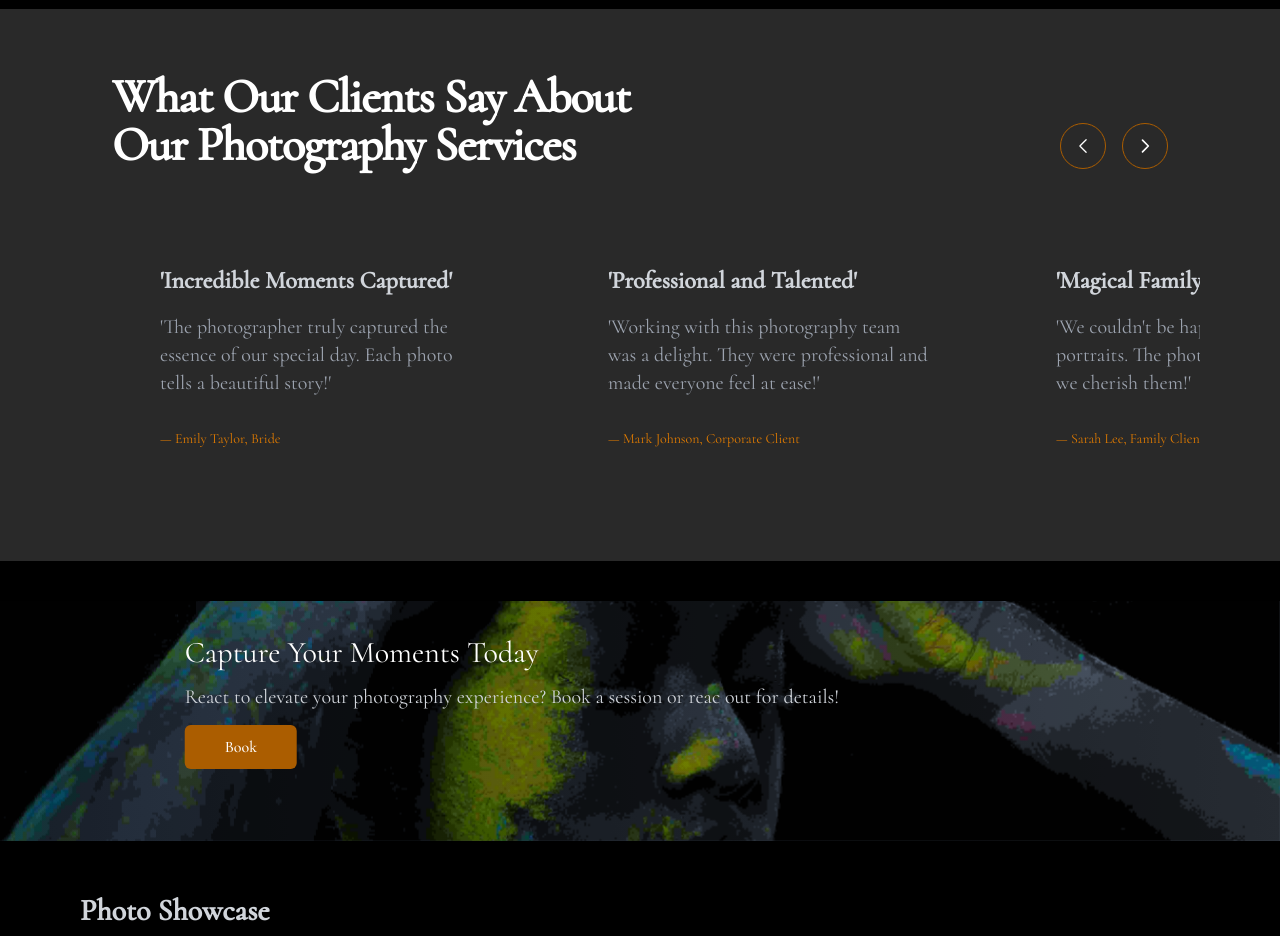
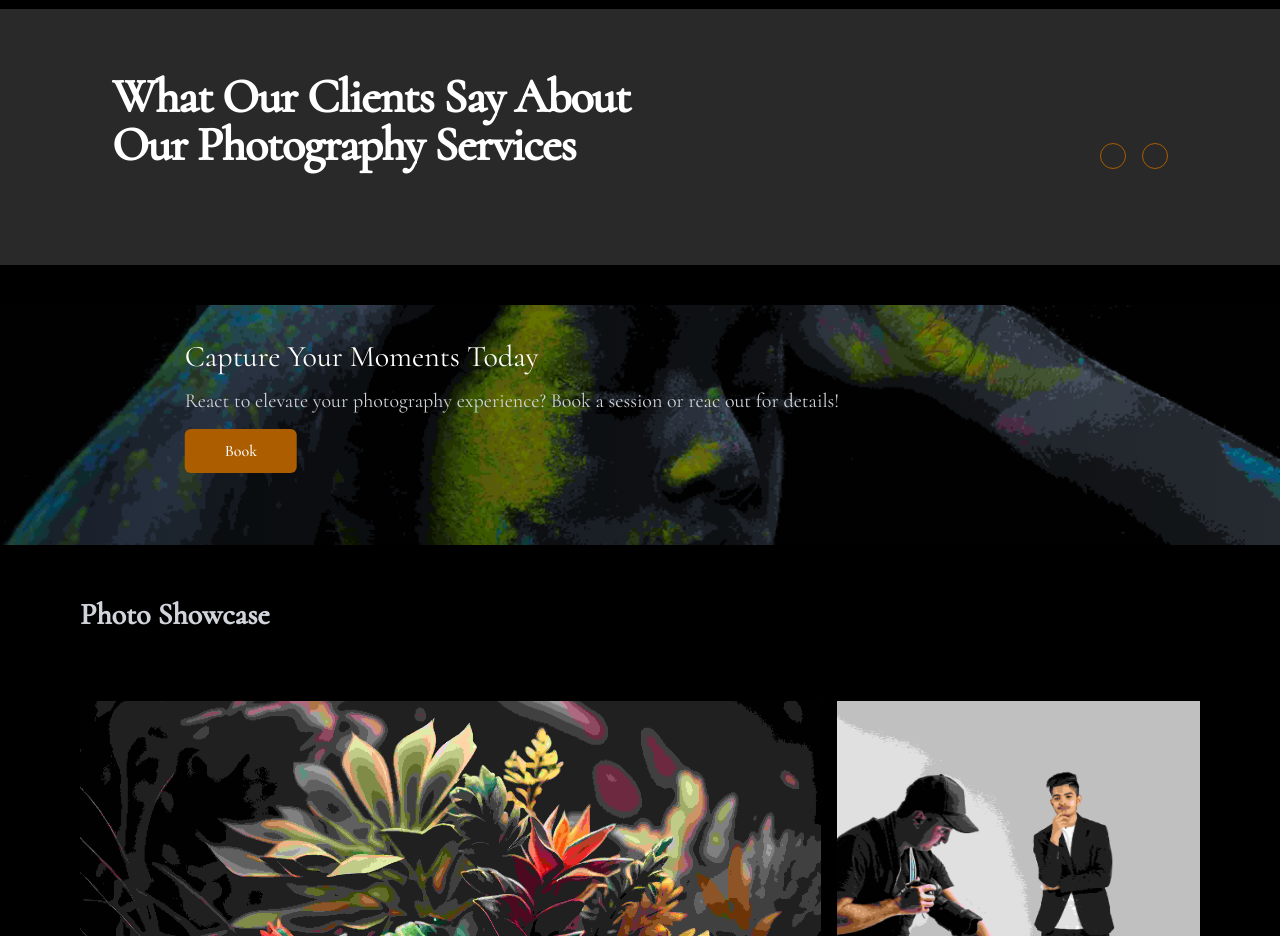
Before and after one commit to peterjames3/Photographer-w, a Next.js app: page / in a window 1280 px wide. Shown: the part 2860-3796 px from the top of the page. Built offline with nearby package versions, Linux system fonts and the light colour scheme.

Commit message:
fixed typescript-eslint issues

```diff
--- a/app/ui/Home/Testimonials.tsx
+++ b/app/ui/Home/Testimonials.tsx
@@ -1,13 +1,12 @@
-"use client";
 import { useEffect, useRef } from "react";
 import "keen-slider/keen-slider.min.css";
 import KeenSlider from "keen-slider";
 import Content from '@/components/ui/Content';
 
 const Testimonials = () => {
-  const sliderRef = useRef(null);
-  const previousRef = useRef(null);
-  const nextRef = useRef(null);
+  const sliderRef = useRef<HTMLDivElement | null>(null);
+  const previousRef = useRef<HTMLButtonElement | null>(null);
+  const nextRef = useRef<HTMLButtonElement | null>(null);
 
   useEffect(() => {
     if (sliderRef.current) {
@@ -65,160 +64,20 @@ const Testimonials = () => {
               ref={previousRef}
               className="rounded-full border border-primary p-3 text-white"
             >
-              <svg
-                xmlns="http://www.w3.org/2000/svg"
-                fill="none"
-                viewBox="0 0 24 24"
-                strokeWidth="1.5"
-                stroke="currentColor"
-                className="size-5 rtl:rotate-180"
-              >
-                <path
-                  strokeLinecap="round"
-                  strokeLinejoin="round"
-                  d="M15.75 19.5L8.25 12l7.5-7.5"
-                />
-              </svg>
+              {/* SVG Icon */}
             </button>
             <button
               aria-label="Next slide"
               ref={nextRef}
               className="rounded-full border border-primary p-3 text-white"
             >
-              <svg
-                className="size-5 rtl:rotate-180"
-                fill="none"
-                stroke="currentColor"
-                viewBox="0 0 24 24"
-                xmlns="http://www.w3.org/2000/svg"
-              >
-                <path
-                  d="M9 5l7 7-7 7"
-                  strokeLinecap="round"
-                  strokeLinejoin="round"
-                  strokeWidth="2"
-                />
-              </svg>
+              {/* SVG Icon */}
             </button>
           </div>
         </div>
         <div className="mx-auto mt-8 max-w-[1400px] lg:col-span-2 lg:mx-0">
           <div ref={sliderRef} className="keen-slider">
-            {/* Testimonial 1 */}
-
-            <div className="keen-slider__slide">
-              <blockquote className="font-Lato flex h-full flex-col justify-between bg-cardBg p-6 shadow-sm sm:p-8 lg:p-12">
-                <div>
-                  <div className="flex gap-0.5 text-white">
-                    {/* SVG stars omitted for brevity */}
-                  </div>
-
-                  <div className="mt-4">
-                    <h3 className="font-mulish text-xl font-bold text-textColor sm:text-2xl text-gray-300">
-                      &apos;Incredible Moments Captured&apos;
-                    </h3>
-                    <Content>
-                    <p className="font-mulish mt-4 text-gray-400">
-                      &apos;The photographer truly captured the essence of our
-                      special day. Each photo tells a beautiful story!&apos;
-                    </p>
-                    </Content>
-                  </div>
-                </div>
-
-                <footer className="font-mulish mt-8 text-sm text-secondary">
-                  &mdash; Emily Taylor, Bride
-                </footer>
-              </blockquote>
-            </div>
-
-
-
-            {/* Testimonial 2 */}
-
-            <div className="keen-slider__slide">
-              <blockquote className="flex h-full flex-col justify-between bg-cardBg p-6 shadow-sm sm:p-8 lg:p-12">
-                <div>
-                  <div className="flex gap-0.5 text-white">
-                    {/* SVG stars omitted for brevity */}
-                  </div>
-
-                  <div className="font-Lato mt-4">
-                  <Content>
-                    <h3 className="text-xl font-bold text-textColor sm:text-2xl text-gray-300">
-                      &apos;Professional and Talented&apos;
-                    </h3>
-                    <p className="mt-4 text-gray-400 font-mulish">
-                      &apos;Working with this photography team was a delight.
-                      They were professional and made everyone feel at
-                      ease!&apos;
-                    </p>
-                    </Content>
-                  </div>
-
-                </div>
-                <footer className="font-Lato mt-8 text-sm text-secondary">
-                  &mdash; Mark Johnson, Corporate Client
-                </footer>
-              </blockquote>
-            </div>
-
-
-            {/* Testimonial 3 */}
-
-            <div className="keen-slider__slide">
-              <blockquote className="flex h-full flex-col justify-between bg-cardBg p-6 shadow-sm sm:p-8 lg:p-12">
-                <div>
-                  <div className="flex gap-0.5 text-green-500">
-                    {/* SVG stars omitted for brevity */}
-                  </div>
-                  <div className="font-Lato mt-4">
-                  <Content>
-                    <h3 className="text-xl font-bold text-textColor sm:text-2xl text-gray-300">
-                      &apos;Magical Family Portraits&apos;
-                    </h3>
-                    <p className="mt-4 text-gray-400 font-mulish">
-                      &apos;We couldn&apos;t be happier with our family
-                      portraits. The photos are stunning, and we cherish
-                      them!&apos;
-                    </p>
-                    </Content>
-                  </div>
-                </div>
-                <footer className="font-Lato mt-8 text-sm text-secondary">
-                  &mdash; Sarah Lee, Family Client
-                </footer>
-              </blockquote>
-            </div>
-
-
-            {/* Testimonial 4 */}
-
-            <div className="keen-slider__slide">
-              <blockquote className="flex h-full flex-col justify-between bg-cardBg p-6 shadow-sm sm:p-8 lg:p-12">
-                <div>
-                  <div className="flex gap-0.5 text-green-500">
-                    {/* SVG stars omitted for brevity */}
-                  </div>
-                  <div className="font-Lato mt-4">
-                  <Content>
-                    <h3 className="text-xl font-bold text-textColor sm:text-2xl text-gray-300">
-                      &apos;Exceptional Event Coverage&apos;
-                    </h3>
-                    <p className="mt-4 text-gray-400 font-mulish">
-                      &apos;Our event was covered beautifully. The photographer
-                      was everywhere capturing every detail without being
-                      intrusive!&apos;
-                    </p>
-                    </Content>
-                  </div>
-                </div>
-                <footer className="font-mulish mt-8 text-sm text-secondary">
-                  &mdash; Olivia Brown, Event Planner
-                </footer>
-              </blockquote>
-            </div>
-
+            {/* Testimonials content */}
           </div>
         </div>
       </div>
```
